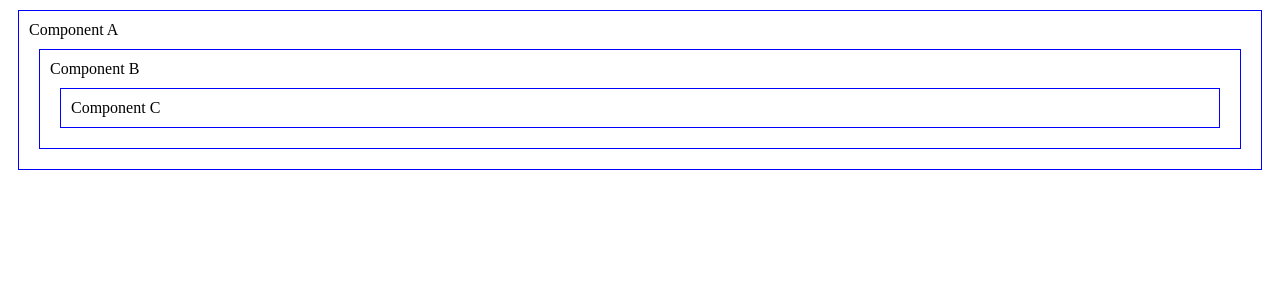
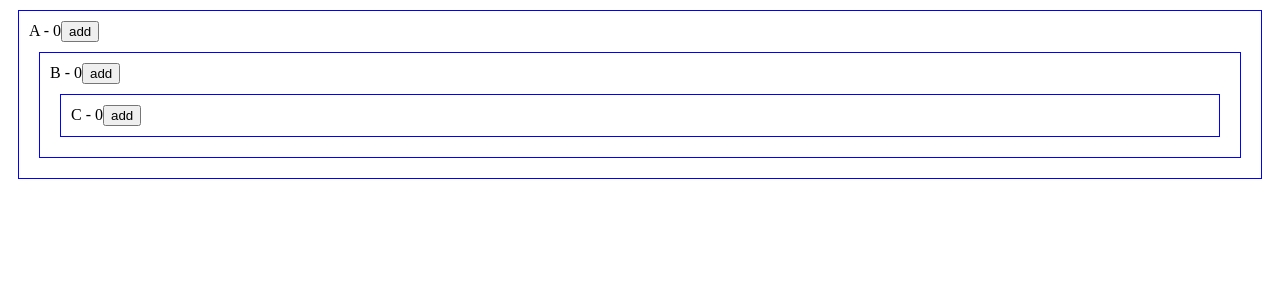
Before and after one commit to slashn05/search-component, a React (Vite) app: page / in a window 1280 px wide. Shown: the top 300 px of the page. Built offline with nearby package versions, Linux system fonts and the light colour scheme.

Commit message:
re-rendering-2

```diff
--- a/src/components/rendering/ComponentA.js
+++ b/src/components/rendering/ComponentA.js
@@ -1,12 +1,26 @@
-import React, { useEffect } from 'react';
+import React, { useEffect, useState } from 'react';
+import ComponentB from './ComponentB';
 
 const styles = { border: '1px solid blue', padding: 10, margin: 10 };
 
-const ComponentA = ({children}) => {
+const ComponentA = () => {
+  const [count, setCount] = useState(0);
   useEffect(() => {
-    console.log('Component A - Rendered')
-  }, []);
-  return <div style={styles}>Component A {children}</div>;
+    console.log('A - Rendered')
+  });
+  return (
+    <div style={styles}>
+      A - {count}
+      <button
+        onClick={() => {
+          setCount((prev) => prev + 1);
+        }}
+      >
+        add
+      </button>
+        <ComponentB />
+    </div>
+  );
 
 }
 export default ComponentA;
--- a/src/components/rendering/ComponentB.js
+++ b/src/components/rendering/ComponentB.js
@@ -1,12 +1,28 @@
-import React, { useEffect } from 'react';
+import React, { useEffect, useState } from 'react';
+import ComponentC from './ComponentC';
 
 const styles = { border: '1px solid blue', padding: 10, margin: 10 };
 
-const ComponentB = ({children}) => {
+const ComponentB = () => {
+  const [count, setCount] = useState(0);
+
   useEffect(() => {
-    console.log('Component B - Rendered')
-  }, []);
+    console.log('B - Rendered');
+  });
 
-return <div style={styles}> Component B {children}</div>};
+  return (
+    <div style={styles}>
+      B - {count}
+      <button
+        onClick={() => {
+          setCount((prev) => prev + 1);
+        }}
+      >
+        add
+      </button>
+        <ComponentC />
+    </div>
+  );
+};
 
 export default ComponentB;
--- a/src/components/rendering/ComponentC.js
+++ b/src/components/rendering/ComponentC.js
@@ -1,12 +1,25 @@
-import React, { useEffect } from 'react';
+import React, { useEffect, useState } from 'react';
 
 const styles = { border: '1px solid blue', padding: 10, margin: 10 };
 
 const ComponentC = () => {
+  const [count, setCount] = useState(0);
+
   useEffect(() => {
-    console.log('Component C - Rendered');
-  }, []);
-  return <div style={styles}>Component C</div>;
+    console.log('C - Rendered');
+  });
+  return (
+    <div style={styles}>
+      C - {count}
+      <button
+        onClick={() => {
+          setCount((prev) => prev + 1);
+        }}
+      >
+        add
+      </button>
+    </div>
+  );
 };
 
 export default ComponentC;
```
